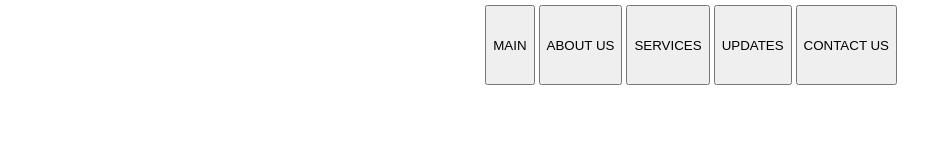
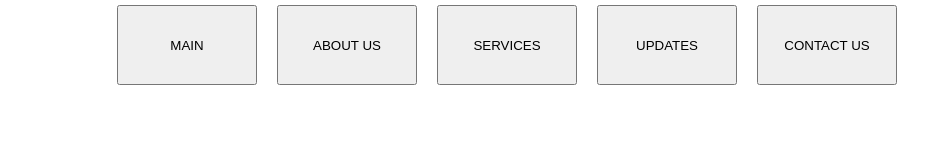
Before and after one commit to lukamaisuradze01/final-peoject-lukamaisuradze, a plain HTML site: page index.html in a window 1280 px wide. Shown: the full height of the page, 353-1280 px from the left. Drawn offline with Linux system fonts and the light colour scheme.

Commit message:
idk
45hwgsqegar

```diff
--- a/index.html
+++ b/index.html
@@ -20,7 +20,7 @@
         <div>
             <img src="img/logo (1).png" class="logo">
         </div>
-        <div>
+        <div class="buttonsdiv">
             <button class="mainbuttons">MAIN</button>
             <button class="mainbuttons">ABOUT US</button>
             <button class="mainbuttons">SERVICES</button>
--- a/sass/_style.scss
+++ b/sass/_style.scss
@@ -6,9 +6,14 @@ header{
     .logo{
         height:80px;
     }
-    .mainbuttons{
-        height: 80px;
+    .buttonsdiv{
+        width:780px;
+        display: flex;
+        justify-content: space-between;
+        .mainbuttons{
+            height: 80px;
+            width:140px;
 
-
+        }
     }
 }
```
Also changed, not shown: css/global.css, sass/_style.css, 1 other file.
